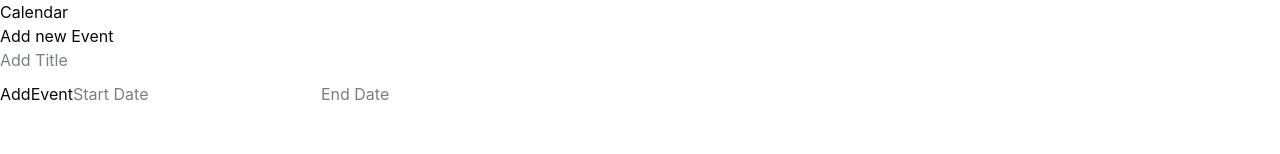
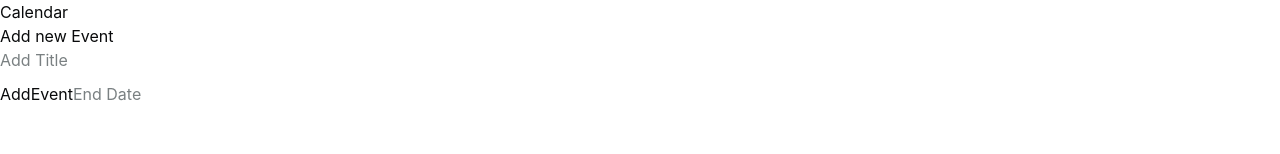
Before and after one commit to btrzdev/capstone-book-ink, a React (Create React App) app: page /calendar in a window 1280 px wide. Shown: the top 154 px of the page. Built offline with nearby package versions, Linux system fonts and the light colour scheme; a web font is replaced by a local one.

Commit message:
fix: debbuging calendar

```diff
--- a/src/pages/CalendarPage/index.tsx
+++ b/src/pages/CalendarPage/index.tsx
@@ -71,6 +71,8 @@ export function CalendarPage() {
   const [event, setEvent] = useState<Event>({} as Event);
   const [allEvents, setAllEvents] = useState<Event[]>([] as Event[]);
 
+
+
   function handleEvents() {
     setAllEvents([...allEvents, event]);
   }
@@ -99,17 +101,18 @@ export function CalendarPage() {
         {" "}
         AddEvent
       </button>
-      <DatePicker
+      {/* <DatePicker
         placeholderText="Start Date"
         selected={event.start}
-        onChange={(e) => setEvent({ ...event })}
+        // onChange={(date) => setEvent({ ...event, start: Date })}
         name="start"
-      />
+      /> */}
+
       <DatePicker
         placeholderText="End Date"
         selected={event.end}
         name="end"
-        onChange={(end) => setEvent({ ...event })}
+        onChange={(date) => console.log(date)}
       />
       <Calendar
         localizer={localizer}
@@ -118,7 +121,7 @@ export function CalendarPage() {
         startAccessor={(events: Event) => {
           return events.start;
         }}
-        // // endAcessor={(events: Event) => { return events.end }}
+        // endAcessor={(endAcessor: CalendarProviderProps) => { return events.end }}
       />
       <Button onClick={handleEvents}>Adicionar</Button>
     </div>
--- a/src/pages/Home/index.tsx
+++ b/src/pages/Home/index.tsx
@@ -1,6 +1,6 @@
 import { NavBar } from "../../components/NavBar";
 import { theme } from "../../style/theme";
-import tattooImg from "/home/vitor/MEGA/1_Estudos/ka/q2/CAPSTONE/capstone-book-ink/src/assets/background-tattoo.jpg";
+// import tattooImg from "/home/vitor/MEGA/1_Estudos/ka/q2/CAPSTONE/capstone-book-ink/src/assets/background-tattoo.jpg";
 import {
   Box,
   Flex,
@@ -58,7 +58,7 @@ export const Home = () => {
           w="100%"
           borderColor="rgba(255,255,255,0.3)"
         >
-          <Image src={tattooImg} top="0" zIndex="0" filter="grayscale(100%)" />
+          {/* <Image src={tattooImg} top="0" zIndex="0" filter="grayscale(100%)" /> */}
         </Flex>
 
         <Flex
```
